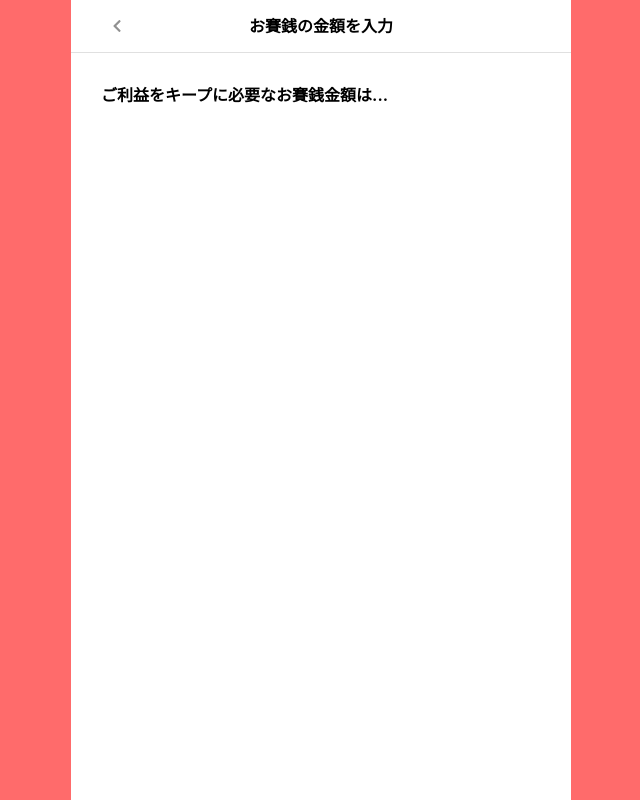
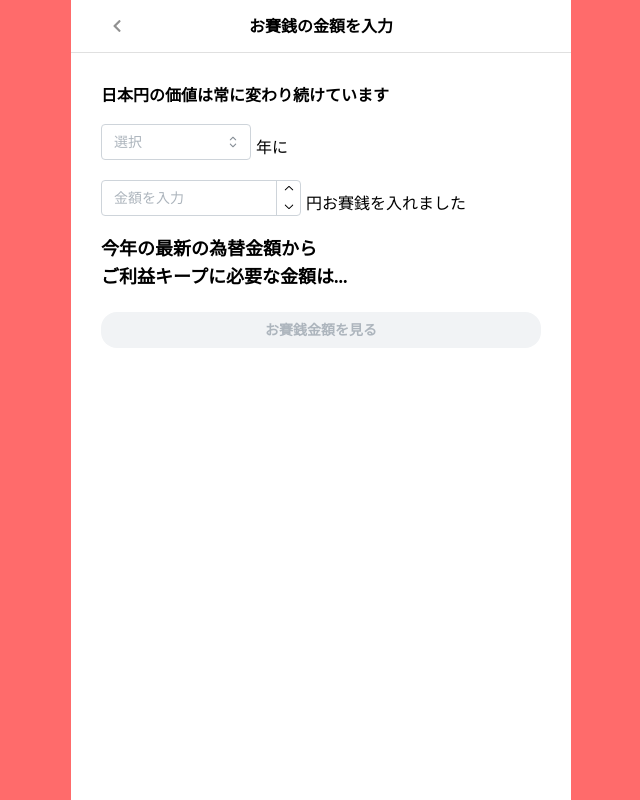
Before and after one commit to okamonster/osaisen-rating, a Next.js app in the folder apps/osaisen/: page /rates in a window 1280 px wide. Shown: the whole page, without its empty margins (319-959 px from the left). Built offline with nearby package versions, Linux system fonts and the light colour scheme.

Commit message:
feat:add input form

```diff
--- a/apps/osaisen/package.json
+++ b/apps/osaisen/package.json
@@ -9,6 +9,7 @@
     "lint": "next lint"
   },
   "dependencies": {
+    "@hookform/resolvers": "^3.9.1",
     "@mantine/core": "^7.15.2",
     "@mantine/dates": "^7.15.2",
     "@mantine/hooks": "^7.15.2",
@@ -18,7 +19,9 @@
     "next": "15.1.3",
     "react": "^19.0.0",
     "react-dom": "^19.0.0",
-    "react-icons": "^5.4.0"
+    "react-hook-form": "^7.54.2",
+    "react-icons": "^5.4.0",
+    "zod": "^3.24.1"
   },
   "devDependencies": {
     "@biomejs/biome": "1.9.4",
--- a/apps/osaisen/src/app/rates/page.tsx
+++ b/apps/osaisen/src/app/rates/page.tsx
@@ -1,9 +1,11 @@
+import { PastOfferingMoneyInputForm } from '~/features/rating/components/PastOfferingMoneyInputForm'
 import styles from './page.module.css'
 
 export default function Page() {
 	return (
 		<div className={styles.container}>
-			<h1 className={styles.title}>ご利益をキープに必要なお賽銭金額は...</h1>
+			<h1 className={styles.title}>日本円の価値は常に変わり続けています</h1>
+			<PastOfferingMoneyInputForm />
 		</div>
 	)
 }
--- a/apps/osaisen/src/components/Navigations/DefaultHeader/index.tsx
+++ b/apps/osaisen/src/components/Navigations/DefaultHeader/index.tsx
@@ -1,13 +1,14 @@
 'use client'
 import { Button } from '@mantine/core'
 import { useRouter } from 'next/navigation'
+import type { ReactNode } from 'react'
 import { FaChevronLeft } from 'react-icons/fa'
 import styles from './style.module.css'
 
 type Props = {
 	title: string
 }
-export const DefaultHeader = ({ title }: Props) => {
+export const DefaultHeader = ({ title }: Props): ReactNode => {
 	const { back } = useRouter()
 	return (
 		<header className={styles.header}>
--- /dev/null
+++ b/apps/osaisen/src/features/rating/components/PastOfferingMoneyInputForm/index.tsx
@@ -0,0 +1,84 @@
+'use client'
+import { zodResolver } from '@hookform/resolvers/zod'
+import { Button, NumberInput, Select } from '@mantine/core'
+import { useRouter } from 'next/navigation'
+import type { ReactNode } from 'react'
+import { Controller, useForm } from 'react-hook-form'
+import { yearOptions } from '~/features/rating/constants/formOptions'
+import {
+	type PastOfferingMoneyInputFormSchemaType,
+	PastOfferingMoneyInputSchema,
+} from '~/features/rating/types'
+import styles from './style.module.css'
+
+export const PastOfferingMoneyInputForm = (): ReactNode => {
+	const { push } = useRouter()
+	const {
+		control,
+		formState: { isValid, errors },
+		handleSubmit,
+	} = useForm<PastOfferingMoneyInputFormSchemaType>({
+		resolver: zodResolver(PastOfferingMoneyInputSchema),
+		mode: 'all',
+	})
+
+	const submit = (data: PastOfferingMoneyInputFormSchemaType) => {
+		push(`/result?year=${data.year}&amount=${data.amount}`)
+	}
+
+	return (
+		<form className={styles.form} onSubmit={handleSubmit(submit)}>
+			<div className={styles.yearInputArea}>
+				<Controller
+					control={control}
+					name="year"
+					render={({ field }) => (
+						<Select
+							w={150}
+							value={field.value}
+							onChange={field.onChange}
+							onBlur={field.onBlur}
+							data={yearOptions}
+							placeholder="選択"
+							error={errors.year?.message}
+						/>
+					)}
+				/>
+				<p className={styles.text}>年に</p>
+			</div>
+			<div className={styles.amountInputArea}>
+				<Controller
+					control={control}
+					name="amount"
+					render={({ field }) => (
+						<NumberInput
+							w={200}
+							min={0}
+							value={field.value}
+							onChange={field.onChange}
+							onBlur={field.onBlur}
+							placeholder="金額を入力"
+							error={errors.amount?.message}
+						/>
+					)}
+				/>
+				<p className={styles.text}>円お賽銭を入れました</p>
+			</div>
+
+			<p className={styles.highlightText}>
+				今年の最新の為替金額から
+				<br />
+				ご利益キープに必要な金額は...
+			</p>
+			<Button
+				color="var(--button-primary-color)"
+				w="100%"
+				radius="lg"
+				disabled={!isValid}
+				type="submit"
+			>
+				お賽銭金額を見る
+			</Button>
+		</form>
+	)
+}
--- /dev/null
+++ b/apps/osaisen/src/features/rating/components/PastOfferingMoneyInputForm/style.module.css
@@ -0,0 +1,30 @@
+.form {
+	display: grid;
+	gap: 20px;
+
+	.yearInputArea {
+		display: flex;
+		gap: 5px;
+		align-items: end;
+
+		.text {
+			font-size: 16px;
+		}
+	}
+
+	.amountInputArea {
+		display: flex;
+		gap: 5px;
+		align-items: end;
+
+		.text {
+			font-size: 16px;
+		}
+	}
+
+	.highlightText {
+		font-size: 18px;
+		font-weight: bold;
+		font-family: serif;
+	}
+}
--- /dev/null
+++ b/apps/osaisen/src/features/rating/constants/formOptions.ts
@@ -0,0 +1,5 @@
+import dayjs from 'dayjs'
+
+export const yearOptions = Array.from({ length: 40 }, (_, i) =>
+	(dayjs().year() - i).toString(),
+)
--- /dev/null
+++ b/apps/osaisen/src/features/rating/types.ts
@@ -0,0 +1,15 @@
+import { z } from 'zod'
+
+export const PastOfferingMoneyInputSchema = z.object({
+	year: z
+		.string({ message: '年を選択してください' })
+		.min(1, { message: '年を選択してください' }),
+	amount: z
+		.number({ message: '0以上の整数を入力してください' })
+		.int({ message: '整数を入力してください' })
+		.positive({ message: '0以上の整数を入力してください' }),
+})
+
+export type PastOfferingMoneyInputFormSchemaType = z.infer<
+	typeof PastOfferingMoneyInputSchema
+>
```
Also changed, not shown: 1 other file (tests, documents, lock files or other folders).
